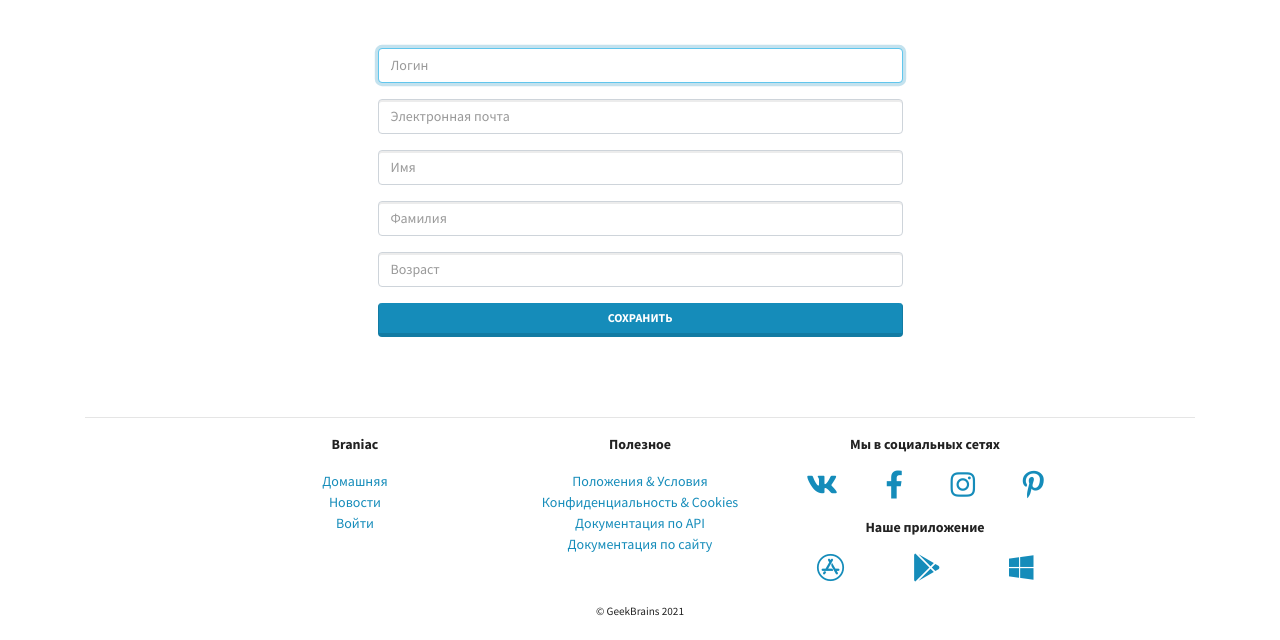
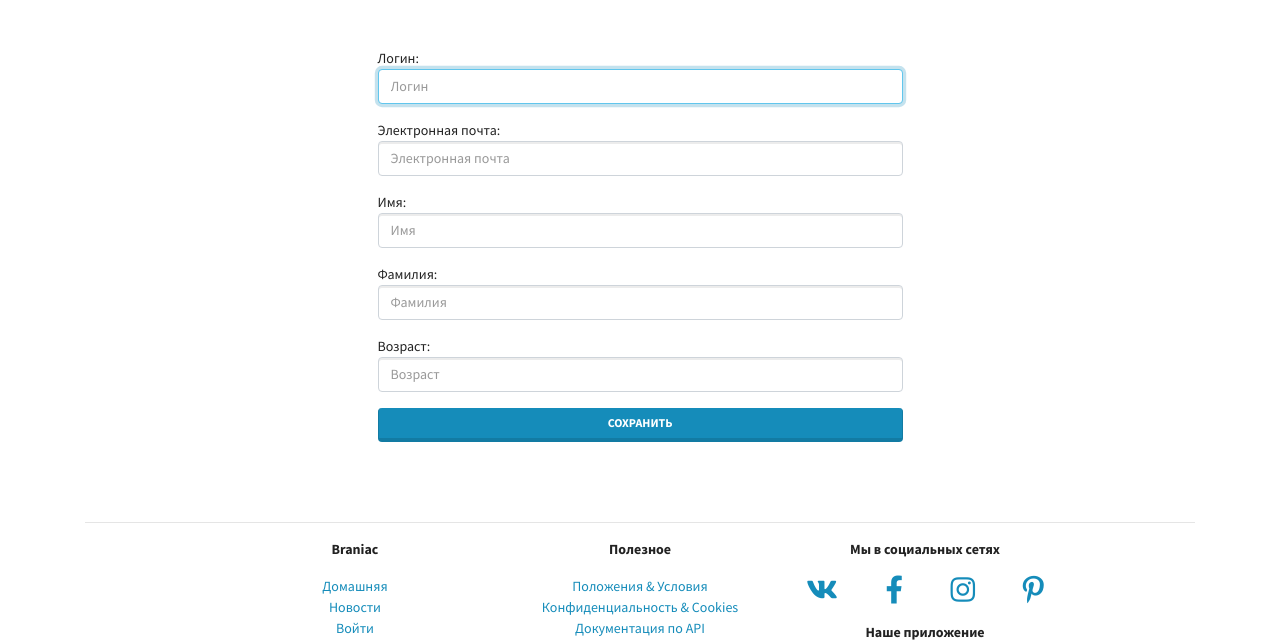
Before and after one commit to VitalyKuzminsky/braniaclms, a Django app: page /authapp/edit/ in a window 1280 px wide. Shown: the part 77-717 px from the top of the page. Before the commit the page ends 693 px from the top, so only its background shows below. Run offline with Django 4.2, Linux system fonts and the light colour scheme; some libraries are stand-ins or nearby versions.

Commit message:
HomeWork lesson_5_3 End without GitHub

```diff
--- a/authapp/templates/authapp/edit.html
+++ b/authapp/templates/authapp/edit.html
@@ -3,6 +3,7 @@
 <form class="col-6 m-auto pt-5 pb-5" method="post" enctype="multipart/form-data">
     {% csrf_token %}
     <p>
+        Логин:
         <input type="text" name="username" autofocus=""
                value="{{ user.username }}"
                autocapitalize="none" autocomplete="username"
@@ -10,6 +11,7 @@
                required="" id="id_username" placeholder="Логин">
     </p>
     <p>
+        Электронная почта:
         <input type="text" name="email" autofocus=""
                value="{{ user.email }}"
                autocapitalize="none" autocomplete="email"
@@ -17,18 +19,21 @@
                required="" id="id_email" placeholder="Электронная почта">
     </p>
     <p>
+        Имя:
         <input type="text" name="first_name" autocapitalize="none"
                value="{{ user.first_name }}"
                maxlength="150" class="textinput textInput form-control"
                required="" placeholder="Имя">
     </p>
     <p>
+        Фамилия:
         <input type="text" name="last_name" autocapitalize="none"
                value="{{ user.last_name }}"
                maxlength="150" class="textinput textInput form-control"
                required="" placeholder="Фамилия">
     </p>
     <p>
+        Возраст:
         <input type="number" name="age" autocapitalize="none"
                value="{{ user.age }}"
                class="textinput textInput form-control"
```
